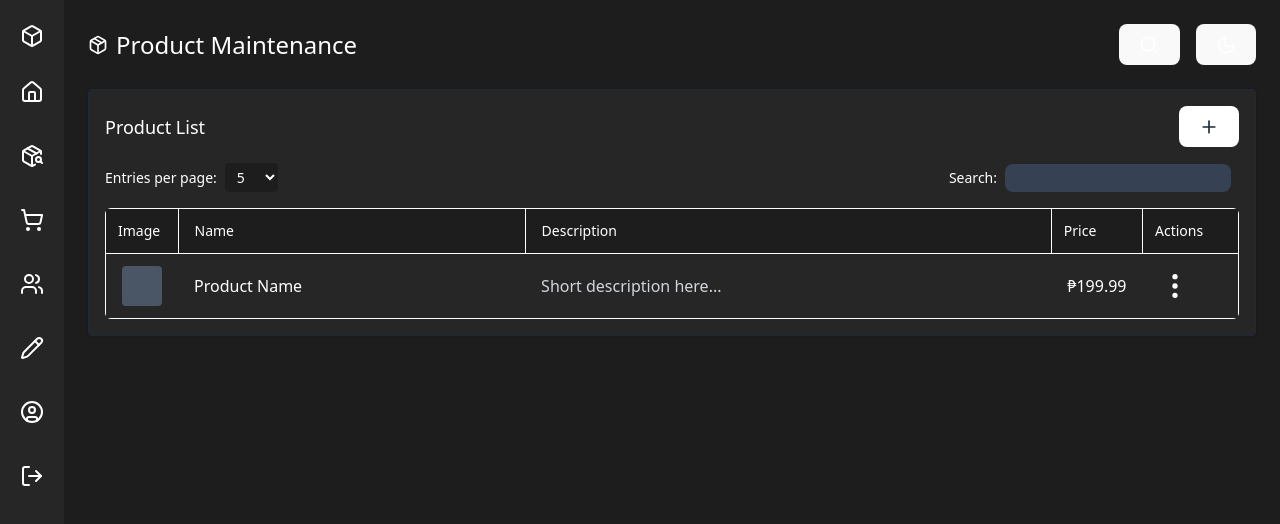
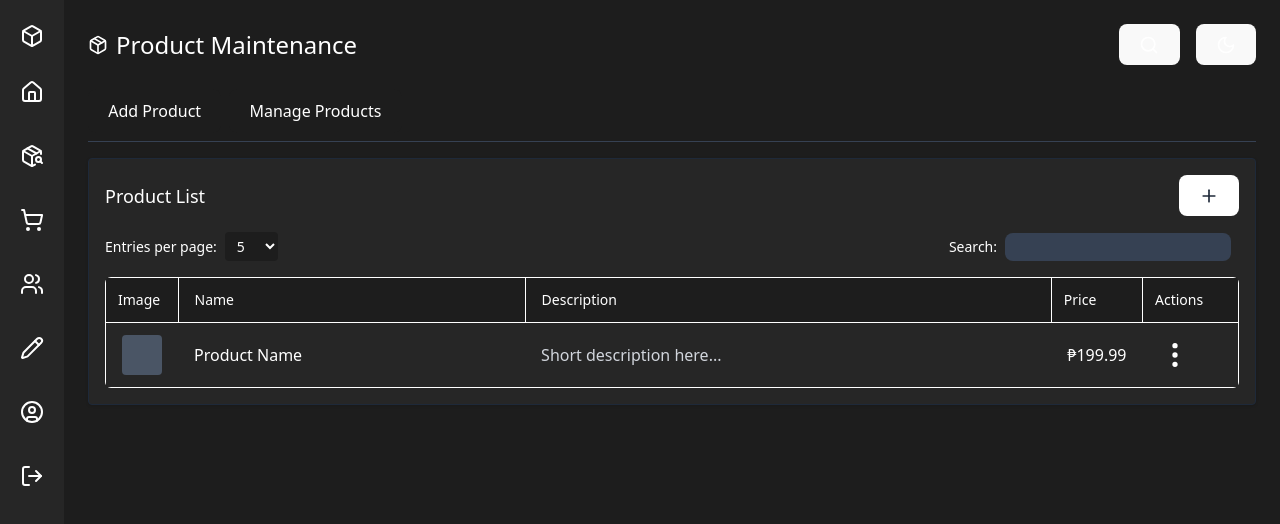
Before and after one commit to LeoDiD/ADMIN-MERN, a React app in the folder frontend/: page /products in a window 1280 px wide. Shown: the top 524 px of the page. Built offline with nearby package versions, Linux system fonts and the light colour scheme; the HTML template or start-up script is replaced by a standard one.

Commit message:
addign two buttons in product.jsx

```diff
--- a/frontend/src/pages/Products.jsx
+++ b/frontend/src/pages/Products.jsx
@@ -15,8 +15,8 @@ const Products = () => {
       {/* Title header with actions */}
       <div className="flex flex-col md:flex-row justify-between items-start md:items-center mb-6">
         <div className="flex items-center">
-          <Package className="w-5 h-5 mr-2" /> {/* Changed to Package icon */}
-          <h2 className="font-medium text-2xl text-white">Product Maintenance</h2> {/* Changed title to Products */}
+          <Package className="w-5 h-5 mr-2" />
+          <h2 className="font-medium text-2xl text-white">Product Maintenance</h2>
         </div>
 
         <div className="flex items-center space-x-4 mt-4 md:mt-0">
@@ -50,12 +50,34 @@ const Products = () => {
         </div>
       </div>
 
+      {/* Action buttons outside of product list container */}
+      <div className="flex flex-col mb-4">
+        <div className="flex items-center space-x-2 mb-2">
+          <button
+            style={{ backgroundColor: "#1D1D1D" }}
+            className="px-3 py-1.5 rounded text-white text-sm flex items-center transition-all hover:opacity-90"
+          >
+            <span>Add Product</span>
+          </button>
+          <button
+            style={{ backgroundColor: "#1D1D1D" }}
+            className="px-3 py-1.5 rounded text-white text-sm flex items-center transition-all hover:opacity-90"
+          >
+            <span>Manage Products</span>
+          </button>
+        </div>
+        {/* Horizontal line below the buttons */}
+        <div className="border-b border-gray-700 w-full"></div>
+      </div>
+
       {/* Products content */}
       <div className="grid grid-cols-1 gap-4">
         <div style={{ backgroundColor: "#262626" }} className="p-4 rounded shadow border border-gray-800">
-          {/* Top header with title and add button */}
+          {/* Top header with title only */}
           <div className="flex justify-between items-center mb-4">
-            <span className="text-white text-lg font-medium">Product List</span>
+            <div className="flex items-center">
+              <span className="text-white text-lg font-medium">Product List</span>
+            </div>
             <button style={{ backgroundColor: "#FFFFFF" }} className="p-2 rounded transition-all">
               <Plus className="w-5 h-5 text-gray-800" />
             </button>
```
